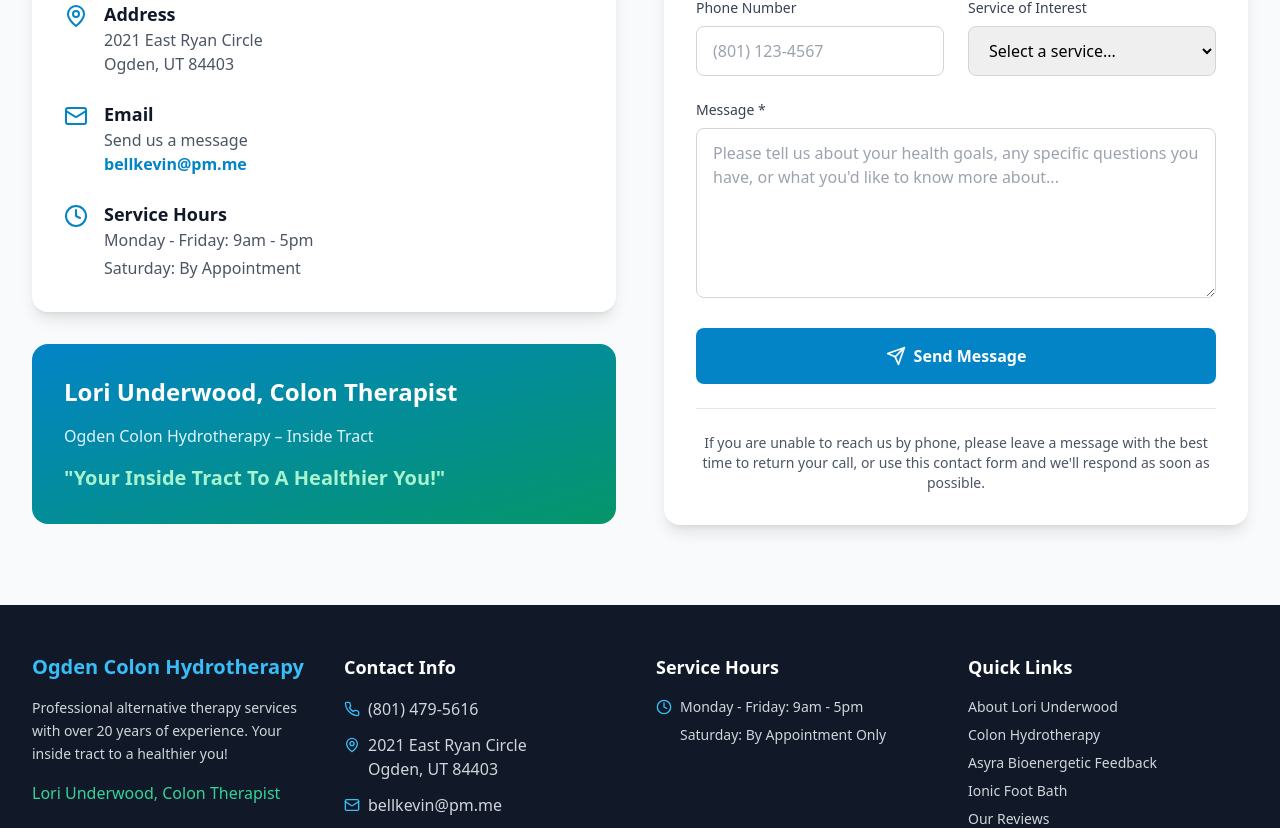
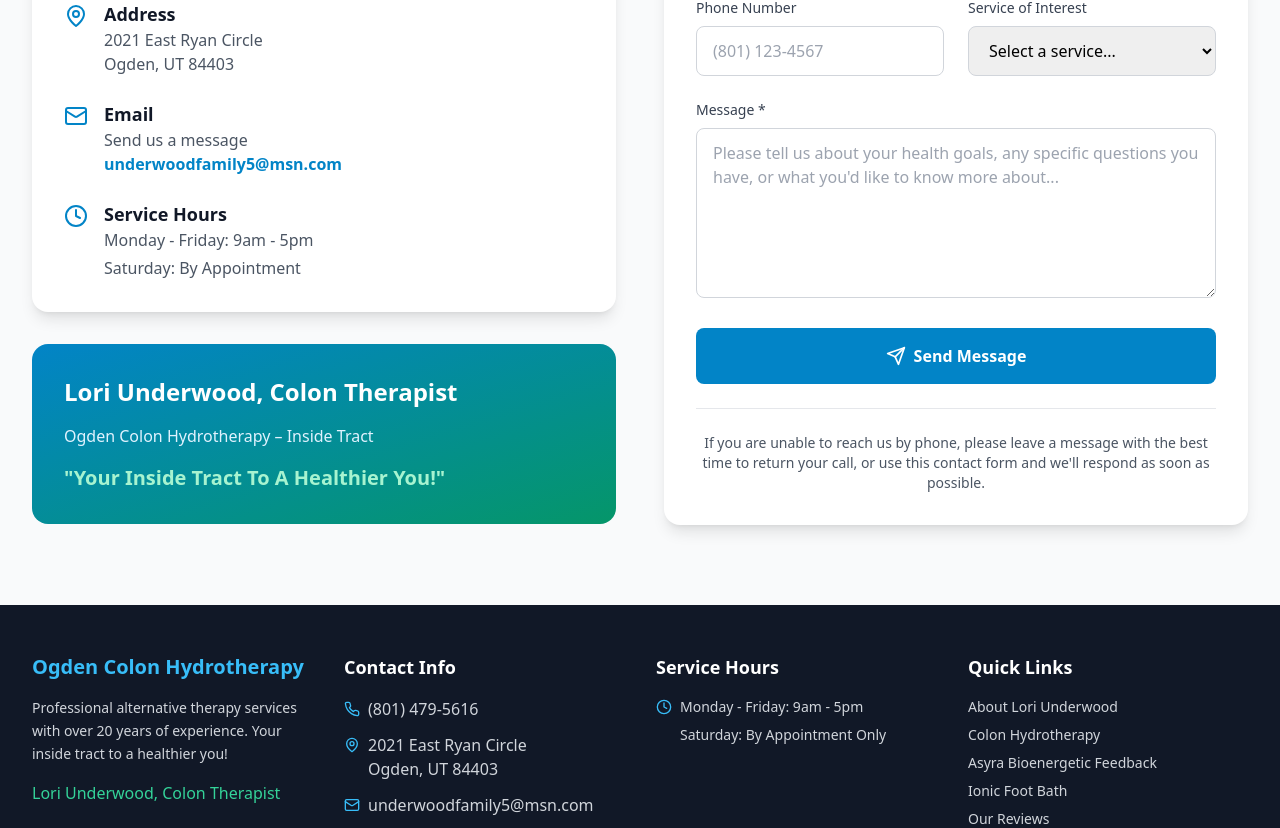
Before and after one commit to bell-kevin/colon, a React (Vite) app: page /contact in a window 1280 px wide. Shown: the part 572-1400 px from the top of the page. Built offline with nearby package versions, Linux system fonts and the light colour scheme.

Commit message:
Update Email Addresses

```diff
--- a/src/components/Footer.tsx
+++ b/src/components/Footer.tsx
@@ -38,7 +38,7 @@ const Footer = () => {
               </div>
               <div className="flex items-center space-x-2">
                 <Mail className="h-4 w-4 text-sky-400" />
-                <span className="text-gray-300">bellkevin@pm.me</span>
+                <span className="text-gray-300">underwoodfamily5@msn.com</span>
               </div>
             </div>
           </div>
--- a/src/pages/Contact.tsx
+++ b/src/pages/Contact.tsx
@@ -113,8 +113,8 @@ const Contact = () => {
                   <div>
                     <h3 className="text-lg font-semibold text-gray-900">Email</h3>
                     <p className="text-gray-600">Send us a message</p>
-                    <a href="mailto:bellkevin@pm.me" className="text-sky-600 font-semibold hover:text-sky-700">
-                      bellkevin@pm.me
+                    <a href="mailto:underwoodfamily5@msn.com" className="text-sky-600 font-semibold hover:text-sky-700">
+                      underwoodfamily5@msn.com
                     </a>
                   </div>
                 </div>
```
